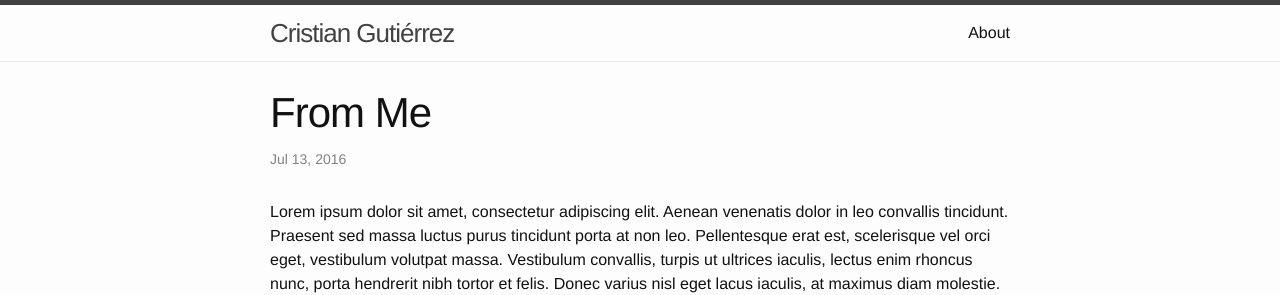
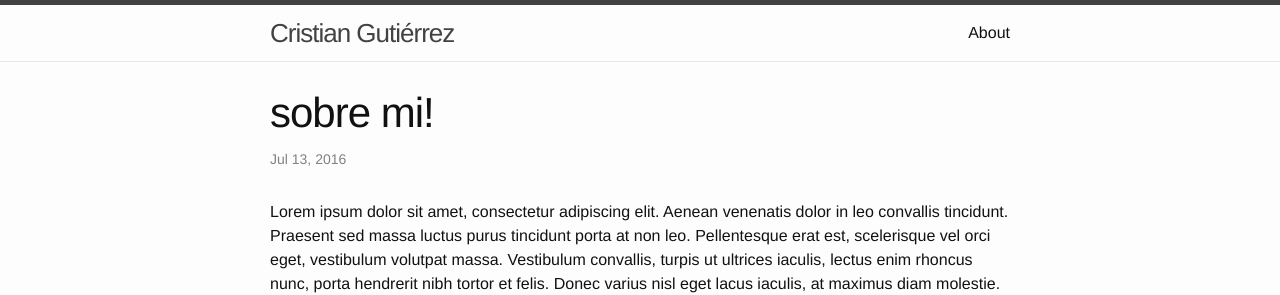
Before and after one commit to neomadara/neomadara.github.io, a Jekyll site: the page built from _posts/2016-07-12-from-me.markdown, in a window 1280 px wide. Shown: the top 295 px of the page. Built offline with Jekyll 4.4.1, drawn with Linux system fonts in a browser that asks for light colours.

Commit message:
cambios 2

```diff
--- a/_posts/2016-07-12-from-me.markdown
+++ b/_posts/2016-07-12-from-me.markdown
@@ -1,6 +1,6 @@
 ---
 layout: post
-title:  "From Me"
+title:  "sobre mi!"
 date:   2016-07-12 20:21:23 -0400
 categories: me
 ---
```
